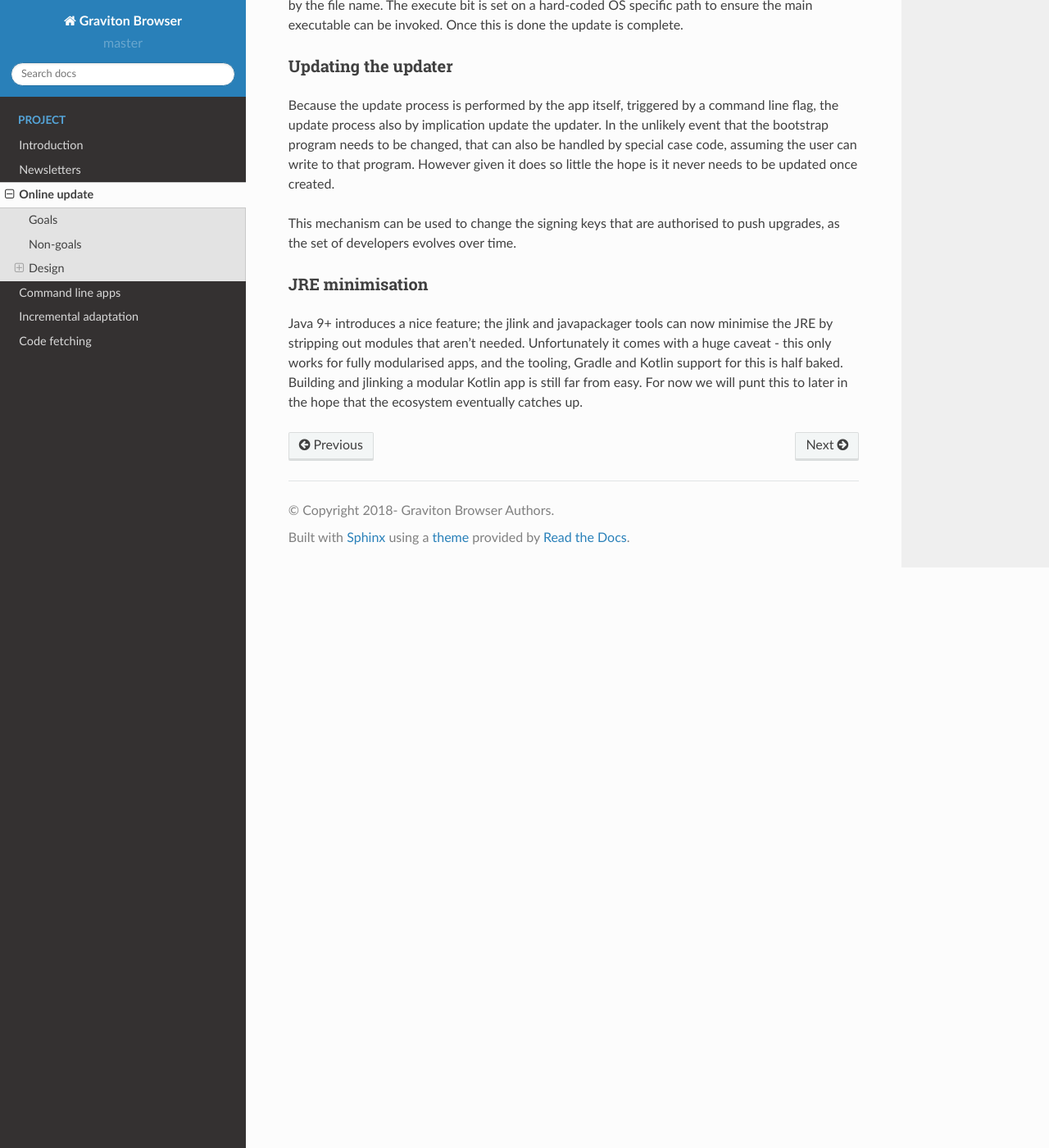
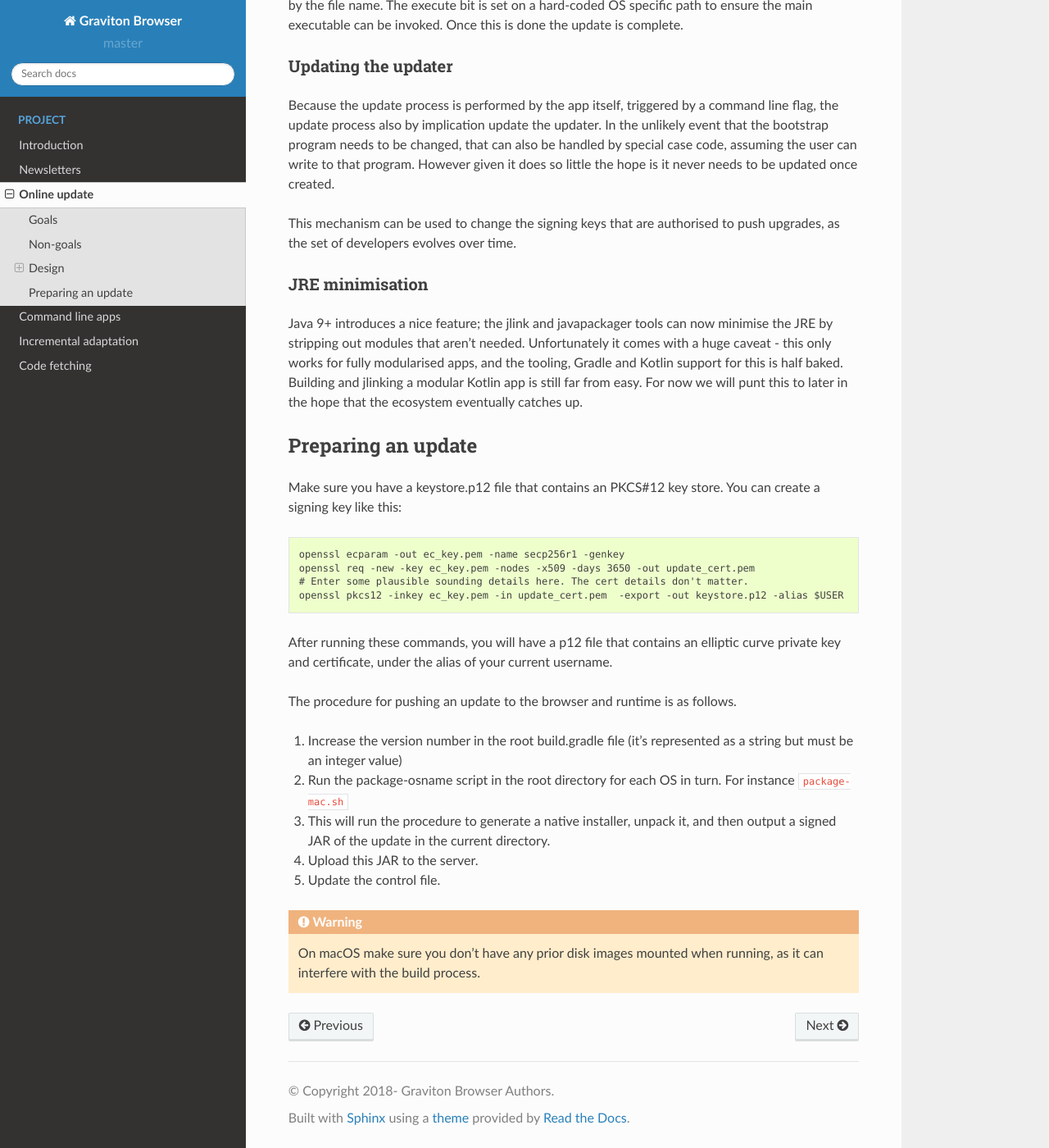
Before and after one commit to graviton-browser/graviton-browser, a Sphinx documentation site: the page built from website/source/online-update.rst, in a window 1280 px wide and 1400 px high, scrolled down 3519 px. Shown: the whole window at 82% size. Built offline with Sphinx 7.4.7 and the Read the Docs theme 2.0.0, drawn with Linux system fonts in a browser that asks for light colours.

Commit message:
Add some online update prep instructions for macOS.

```diff
--- a/website/source/online-update.rst
+++ b/website/source/online-update.rst
@@ -149,3 +149,26 @@ Java 9+ introduces a nice feature; the jlink and javapackager tools can now mini
 that aren't needed. Unfortunately it comes with a huge caveat - this only works for fully modularised apps, and the
 tooling, Gradle and Kotlin support for this is half baked. Building and jlinking a modular Kotlin app is still far from
 easy. For now we will punt this to later in the hope that the ecosystem eventually catches up.
+
+Preparing an update
+===================
+
+Make sure you have a keystore.p12 file that contains an PKCS#12 key store. You can create a signing key like this::
+
+    openssl ecparam -out ec_key.pem -name secp256r1 -genkey
+    openssl req -new -key ec_key.pem -nodes -x509 -days 3650 -out update_cert.pem
+    # Enter some plausible sounding details here. The cert details don't matter.
+    openssl pkcs12 -inkey ec_key.pem -in update_cert.pem  -export -out keystore.p12 -alias $USER
+
+After running these commands, you will have a p12 file that contains an elliptic curve private key and certificate,
+under the alias of your current username.
+
+The procedure for pushing an update to the browser and runtime is as follows.
+
+1. Increase the version number in the root build.gradle file (it's represented as a string but must be an integer value)
+2. Run the package-osname script in the root directory for each OS in turn. For instance ``package-mac.sh``
+3. This will run the procedure to generate a native installer, unpack it, and then output a signed JAR of the update in the current directory.
+4. Upload this JAR to the server.
+5. Update the control file.
+
+.. warning:: On macOS make sure you don't have any prior disk images mounted when running, as it can interfere with the build process.
```
Also changed, not shown: 1 other file.
